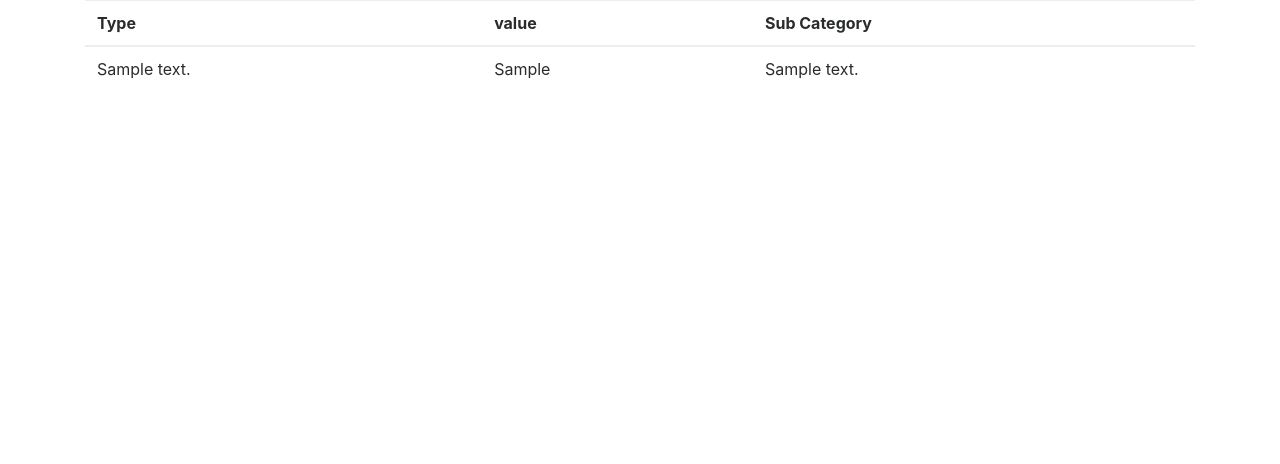
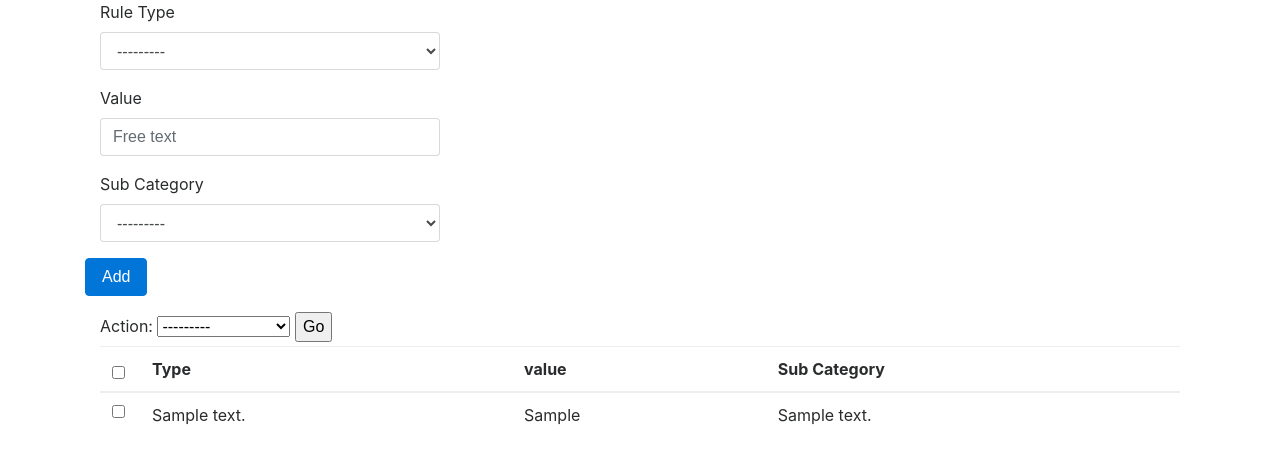
Before and after one commit to yonigottesman/balanceme, a Django app: page /expenses/rules in a window 1280 px wide. Shown: the part 94-558 px from the top of the page. Run offline with Django 3.2, Linux system fonts and the light colour scheme; tables that the repository leaves empty hold one stand-in row (values such as "Sample post"); some libraries are stand-ins or nearby versions.

Commit message:
added rule system

```diff
--- /dev/null
+++ b/expenses/templates/expenses/.#categories.html
@@ -0,0 +1 @@
+yonatang@bottomusual-lm.598
--- a/expenses/templates/expenses/index.html
+++ b/expenses/templates/expenses/index.html
@@ -105,7 +105,11 @@
             <td>{{ transaction.merchant }}</td>
             <td>{{ transaction.amount }} ₪</td>
             <td>{{ transaction.comment }}</td>
-            <td>{{ transaction.sucategory }}</td>
+            {% if transaction.subcategory%}
+            <td>{{ transaction.subcategory }}</td>
+            {% else %}
+            <td></td>
+            {% endif%}
             <td>{{ transaction.source }}</td>
           </tr>
           {% endfor %}
--- a/expenses/templates/expenses/rules.html
+++ b/expenses/templates/expenses/rules.html
@@ -1,10 +1,64 @@
 {% block navbar %}{% include 'expenses/navbar.html' %}{% endblock navbar%}
 
 <div class="container border">
-  <div class="form-row ">
+
+  <div class="border">
+    <form  action="{% url 'expenses:rules_add' %}" method="post">
+      {% csrf_token %}
+      <div class="form-row">
+
+        <div class="form-group col-md-4">
+          <label for="subcategory">Rule Type</label>
+          <select id="rule_type_id" class="form-control" name="rule_type_id" required="">
+            <option value="" selected="">---------</option>
+            {% for rt in rule_types %}
+            <option value="{{rt.id}}"> {{ rt }}</option>
+            {% endfor %}
+          </select>
+        </div>
+
+        <div class="form-group col-md-4">
+          <label for="text">Value</label>
+          <input type="text" class="form-control" id="value" placeholder="Free text" name="value" required="">
+        </div>
+
+        <div class="form-group col-md-4">
+          <label for="subcategory">Sub Category</label>
+          <select id="subcategory" class="form-control" name="subcategory_id" required="">
+            <option value="" selected="">---------</option>
+            {% for sc in subcategories %}
+            <option value="{{sc.id}}"> {{ sc.text }}</option>
+            {% endfor %}
+          </select>
+        </div>
+
+
+      </div>
+
+      <button type="add" class="btn btn-primary">Add</button>
+    </form>
+  </div>
+
+  <div class="container  border">
+    <form action="{% url 'expenses:rules_action' %}" method="post">
+      {% csrf_token %}
+      <div class="form-row">
+        <div class="actions">
+          <label>Action: <select name="action" required="">
+              <option value="" selected="">---------</option>
+              <option value="apply">Apply Rules</option>
+              <option value="delete">Delete selected</option>
+            </select>
+          </label>
+          <button type="submit" class="button" title="Run the selected action" name="index" value="0">Go</button>
+        </div>
+      </div>
+
       <table class="table">
+        <col width="40">
         <thead>
           <tr>
+            <th><input type="checkbox" onClick="toggle(this, 'marked_checkbox')" /></th>
             <th scope="col">Type</th>
             <th scope="col">value</th>
             <th scope="col">Sub Category</th>
@@ -13,6 +67,7 @@
         <tbody>
           {% for rule in rules %}
           <tr>
+            <td><input type="checkbox" value="{{ rule.id }}" name="marked_checkbox"></td>
             <td>{{rule.rule_type}}</td>
             <td>{{rule.value}}</td>
             <td>{{rule.subCategory}}</td>
@@ -21,5 +76,18 @@
         </tbody>
       </table>
 
+
+    </form>
+
+
   </div>
 </div>
+
+<script language="JavaScript">
+    function toggle(source, name) {
+        checkboxes = document.getElementsByName(name);
+        for(var i=0, n=checkboxes.length;i<n;i++) {
+            checkboxes[i].checked = source.checked;
+        }
+    }
+</script>
--- a/expenses/urls.py
+++ b/expenses/urls.py
@@ -25,4 +25,6 @@
     path('categories_action', views.categories_action, name='categories_action'),
     path('sub_categories_action', views.sub_categories_action, name='sub_categories_action'),
     path('rules', views.rules, name='rules'),
+    path('rules_add', views.rules_add, name='rules_add'),
+    path('rules_action', views.rules_action, name='rules_action'),
 ]
--- a/expenses/views.py
+++ b/expenses/views.py
@@ -1,7 +1,7 @@
 import pygal as pygal
 from django.db.models import Q
 from django.http import HttpResponseRedirect
-from .models import Transaction, SubCategory, InputSource, Category, Rule
+from .models import Transaction, SubCategory, InputSource, Category, Rule, RuleType
 from django.shortcuts import render, get_object_or_404
 from django.urls import reverse
 import dateutil.parser
@@ -198,7 +198,11 @@
 
 def rules(request):
     rules = Rule.objects.all()
-    context = {'rules': rules}
+    rule_types = RuleType.objects.all()
+    subcategories = SubCategory.objects.all()
+    context = {'rules': rules,
+               'rule_types': rule_types,
+               'subcategories': subcategories}
     return render(request, 'expenses/rules.html', context)
 
 
@@ -217,3 +221,38 @@
             sub_category = SubCategory.objects.get(pk=marked)
             sub_category.delete()
     return HttpResponseRedirect(reverse('expenses:categories'))
+
+
+def rules_add(request):
+    try:
+        value = request.POST['value']
+        subcategory = SubCategory.objects.get(pk=request.POST['subcategory_id'])
+        rule_type = RuleType.objects.get(pk=request.POST['rule_type_id'])
+    except (KeyError, RuleType.DoesNotExist, SubCategory.DoesNotExist) as e:
+        return render(request, 'expenses/categories', {'error_message': "All fields mandatory",})
+    else:
+        new_rule = Rule(rule_type=rule_type,subCategory=subcategory,value=value)
+        new_rule.save()
+        return HttpResponseRedirect(reverse('expenses:rules'))
+
+
+def apply_rule(rule):
+    transactions = []
+    if rule.rule_type.text == 'AnyText_Contains':
+        transactions = Transaction.objects.filter(Q(merchant__icontains=rule.value) | Q(comment__icontains=rule.value))
+        for transaction in transactions:
+            transaction.subcategory = rule.subCategory
+            transaction.save()
+
+
+def rules_action(request):
+    marked_rules = request.POST.getlist('marked_checkbox')
+    if request.POST['action'] == 'delete':
+        for marked in marked_rules:
+            rule = Rule.objects.get(pk=marked)
+            rule.delete()
+    elif request.POST['action'] == 'apply':
+        for marked in marked_rules:
+            rule = Rule.objects.get(pk=marked)
+            apply_rule(rule)
+    return HttpResponseRedirect(reverse('expenses:rules'))
```
Also changed, not shown: 1 other file. Lines whose indentation alone changed are shown as unchanged.
